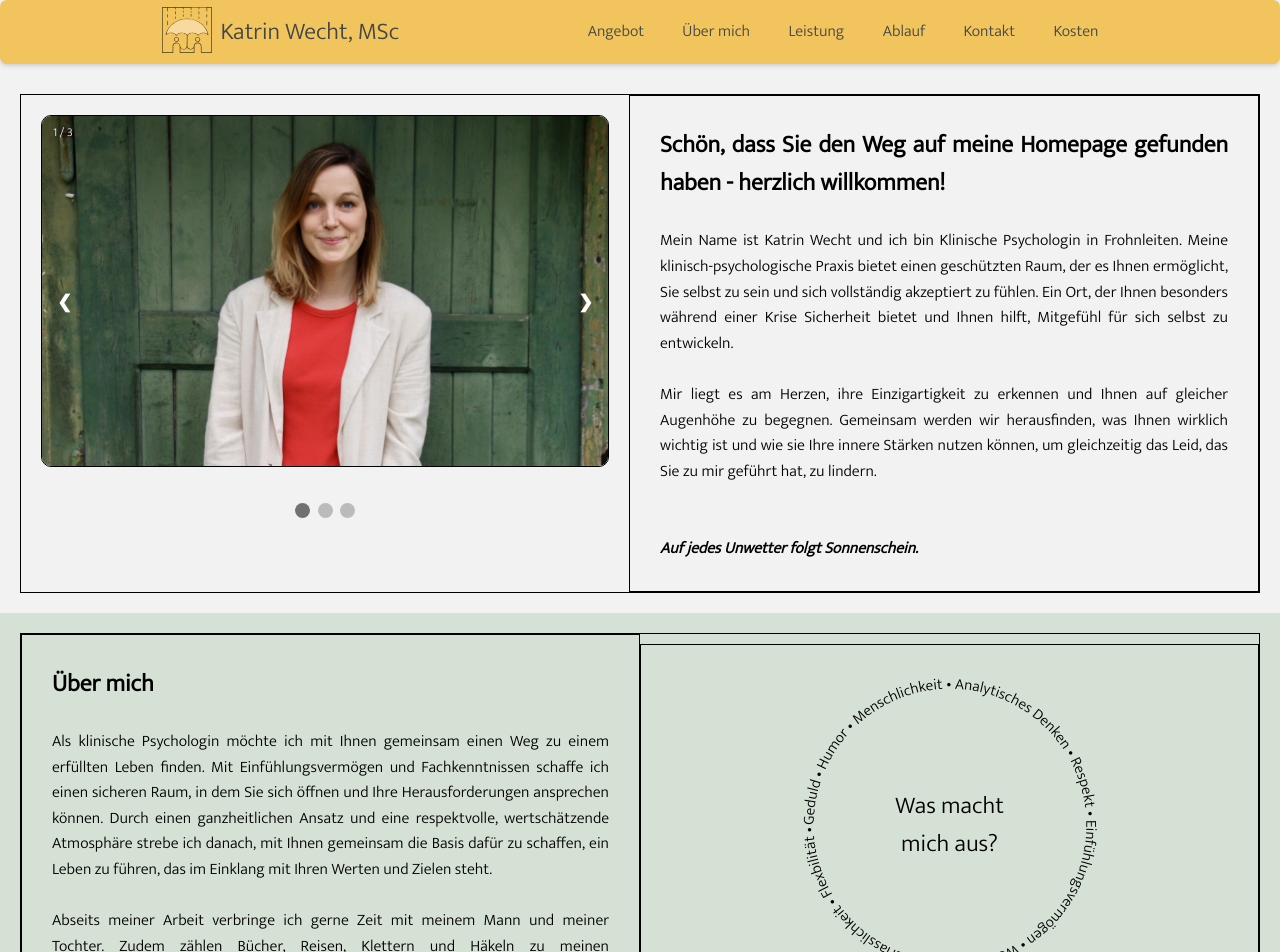
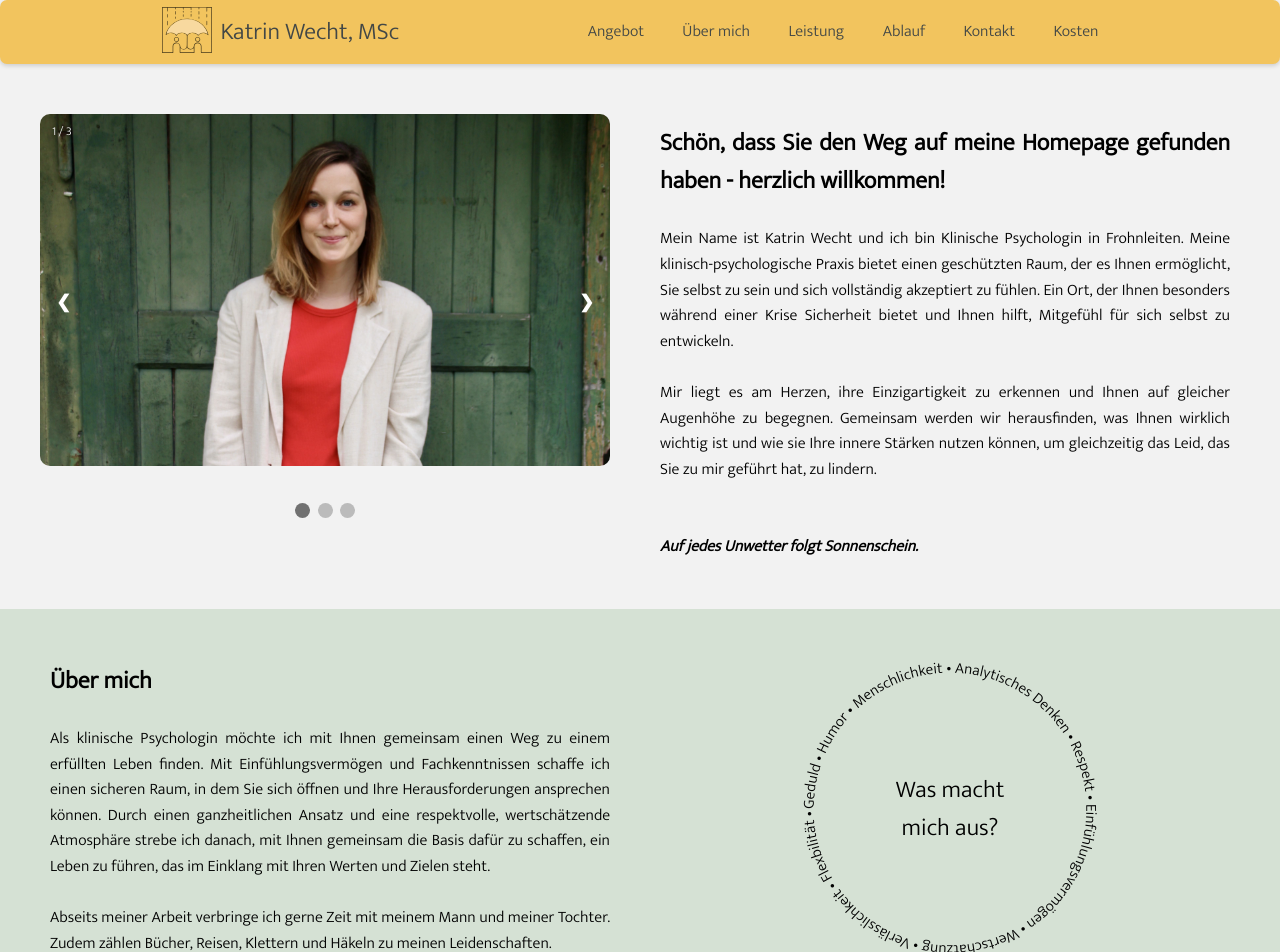
Before and after one commit to 11wecht/11wecht.github.io, a Jekyll site: the page built from index.html, in a window 1280 px wide and 1400 px high. Shown: the top 952 px of the window. Built offline with Jekyll 4.4.1, drawn with Linux system fonts in a browser that asks for light colours; some of the changed text lies outside the part shown.

Commit message:
section kosten
images

```diff
--- a/assets/css/style.css
+++ b/assets/css/style.css
@@ -90,7 +90,7 @@
     justify-content: space-around;
     align-items: center;
     align-content: stretch;
-    border: 1px solid black;
+    /* border: 1px solid black; */
 }
 
 
@@ -101,7 +101,7 @@
     justify-content: space-around;
     align-items: top;
     align-content: stretch;
-    border: 1px solid black;
+    /* border: 1px solid black; */
 }
 
 
@@ -114,7 +114,7 @@
     width: 100%;
     height: auto;
     border-radius: 10px;
-    border: 1px solid black;
+    /* border: 1px solid black; */
 }
 
 .graphic-container {
@@ -123,19 +123,21 @@
     margin: 10px;
     flex-direction: column;
     justify-content: space-between;
+    align-items: center;
     /* border: 1px solid black; */
 }
 .graphic-container img {
-    width: 10rem;
-    height: 10rem;
+    width: 12rem;
+    height: 12rem;
     border-radius: 10px;
+
     /* border: 1px solid black; */
 }
 
 .text-container {
     padding: 30px;
     text-align: justify;
-    border: 1px solid black;
+    /* border: 1px solid black; */
 }
 
 
@@ -218,7 +220,7 @@
         flex-direction: column-reverse;
     }
     .flex-section_kosten .flex-container {
-        flex-direction: column-reverse;
+        flex-direction: column;
     }
 
     .flex-item {
@@ -422,6 +424,9 @@
 .mySlides {
     display: none;
 }
+.mySlides1 {
+    display: none;
+}
 
 
 .prev,
@@ -478,6 +483,16 @@
     display: inline-block;
     transition: background-color 0.6s ease;
 }
+.dot1 {
+    cursor: pointer;
+    height: 15px;
+    width: 15px;
+    margin: 0 2px;
+    background-color: #bbb;
+    border-radius: 50%;
+    display: inline-block;
+    transition: background-color 0.6s ease;
+}
 
 .active,
 .dot:hover {
@@ -489,6 +504,7 @@
     animation-duration: 1.5s;
 }
 
+
 @keyframes fade {
     from {
         opacity: .4
--- a/assets/js/navigation.js
+++ b/assets/js/navigation.js
@@ -58,3 +58,38 @@
   slides[slideIndex-1].style.display = "block";
   dots[slideIndex-1].className += " active";
 }
+
+
+
+
+let slideIndex1 = 1;
+
+showSlides(slideIndex1);
+
+// Next/previous controls
+function plusSlides1(n) {
+  showSlides1(slideIndex1 += n);
+}
+
+
+// Thumbnail image controls
+function currentSlide1(n) {
+  showSlides1(slideIndex1 = n);
+}
+
+
+function showSlides1(n) {
+  let i;
+  let slides = document.getElementsByClassName("mySlides1");
+  let dots = document.getElementsByClassName("dot1");
+  if (n > slides.length) {slideIndex1 = 1}
+  if (n < 1) {slideIndex1 = slides.length}
+  for (i = 0; i < slides.length; i++) {
+    slides[i].style.display = "none";
+  }
+  for (i = 0; i < dots.length; i++) {
+    dots[i].className = dots[i].className.replace(" active", "");
+  }
+  slides[slideIndex1-1].style.display = "block";
+  dots[slideIndex1-1].className += " active";
+}
--- a/index.html
+++ b/index.html
@@ -250,7 +250,7 @@
             <div class="flex-item text-container">
                 <h1>Leistung</h1>
                 <br>
-                <p><b><u>Klinisch-psychologische Behandlung:</u></b></p>
+                <p><b><u>Klinisch-psychologische Behandlung</u></b></p>
                 <br>
                 <p>Ziel der klinisch-psychologischen Behandlung ist es psychische Störungen und Leidenszustände zu
                     lindern
@@ -265,7 +265,7 @@
 
 
                 <details>
-                    <summary><strong>Meine Schwerpunkte:</strong></summary>
+                    <summary><strong>Meine Schwerpunkte</strong></summary>
                     <table class="my-table">
                         <tbody>
                             <tr>
@@ -299,7 +299,7 @@
                 </details>
                 <br>
                 <details>
-                    <summary><strong>Settings:</strong></summary>
+                    <summary><strong>Settings</strong></summary>
                     <table class="my-table">
                         <tbody>
                             <tr>
@@ -317,7 +317,7 @@
                 </details>
 
                 <br>
-                <b><u>Klinisch-psychologische Diagnostik:</u></b>
+                <b><u>Klinisch-psychologische Diagnostik</u></b>
                 <br>
                 <br>
                 <p>Das Ziel der klinisch-psychologischen Diagnostik besteht darin, psychische Probleme oder Störungen in
@@ -328,7 +328,7 @@
 
                 <br>
                 <details>
-                    <summary><strong>Mögliche Fragestellungen:</strong></summary>
+                    <summary><strong>Mögliche Fragestellungen</strong></summary>
                     <table class="my-table">
                         <tbody>
                             <tr>
@@ -358,7 +358,7 @@
 
 
 
-                <b><u>Klinisch-psychologische Gutachten:</u></b>
+                <b><u>Klinisch-psychologische Gutachten</u></b>
                 <br>
                 <br>
                 <p>
@@ -373,7 +373,7 @@
 
                 <br>
                 <details>
-                    <summary><strong>Mögliche Anwendungsfelder:</strong></summary>
+                    <summary><strong>Mögliche Anwendungsfelder</strong></summary>
                     <table class="my-table">
                         <tbody>
                             <tr>
@@ -453,7 +453,7 @@
                 <br>
 
                 <br>
-                <p><b><u>Klinisch-psychologische Diagnostik:</u></b></p>
+                <p><b><u>Klinisch-psychologische Diagnostik</u></b></p>
                 <br>
                 <p>
                     Nach der Kontaktaufnahme per Telefon oder E-Mail besprechen wir die konkrete Fragestellung für die
@@ -484,10 +484,10 @@
 
 
     <section class="flex-section_kontakt" id="kontakt">
-        <div class="flex-container">
+        <div class="flex-container_top">
             <div class="flex-item image-container">
 
-                <!-- <div class="slideshow-container">
+                <div class="slideshow-container">
                     <div class="mySlides1 fade">
                         <div class="numbertext">1 / 3</div>
                         <img src="/assets/images/praxis1_edit.jpg" style="width:100%">
@@ -512,10 +512,10 @@
 
 
                 <div style="text-align:center">
-                    <span class="dot" onclick="currentSlide1(1)"></span>
-                    <span class="dot" onclick="currentSlide1(2)"></span>
-                    <span class="dot" onclick="currentSlide1(3)"></span>
-                </div> -->
+                    <span class="dot1" onclick="currentSlide1(1)"></span>
+                    <span class="dot1" onclick="currentSlide1(2)"></span>
+                    <span class="dot1" onclick="currentSlide1(3)"></span>
+                </div>
             </div>
 
             <div class="flex-item text-container">
@@ -571,7 +571,7 @@
 
             </div>
             <div class="flex-item graphic-container">
-
+                <img src="/assets/images/Leistung2.png">
             </div>
 
         </div>
```
Also changed, not shown: 7 other files.
